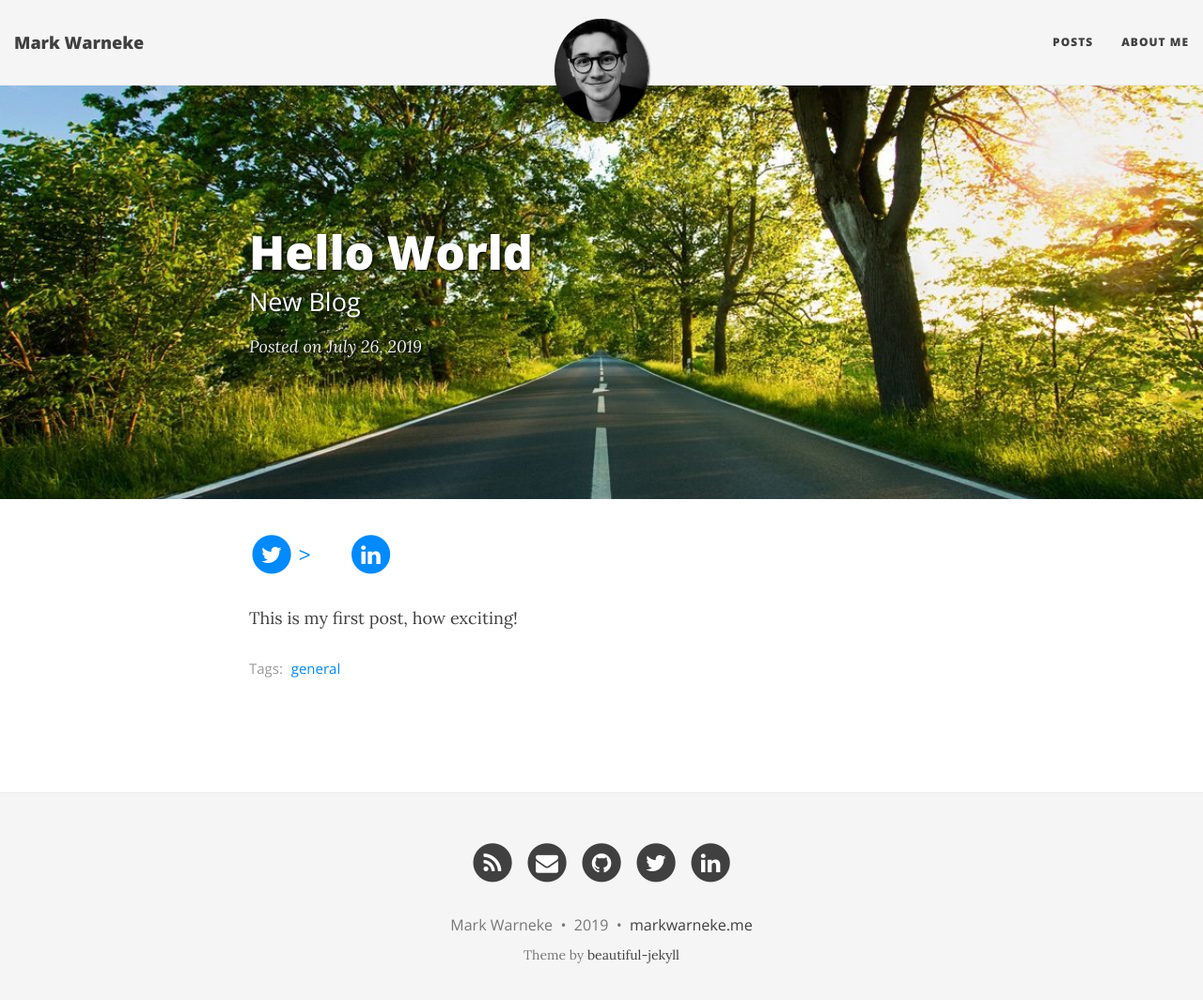
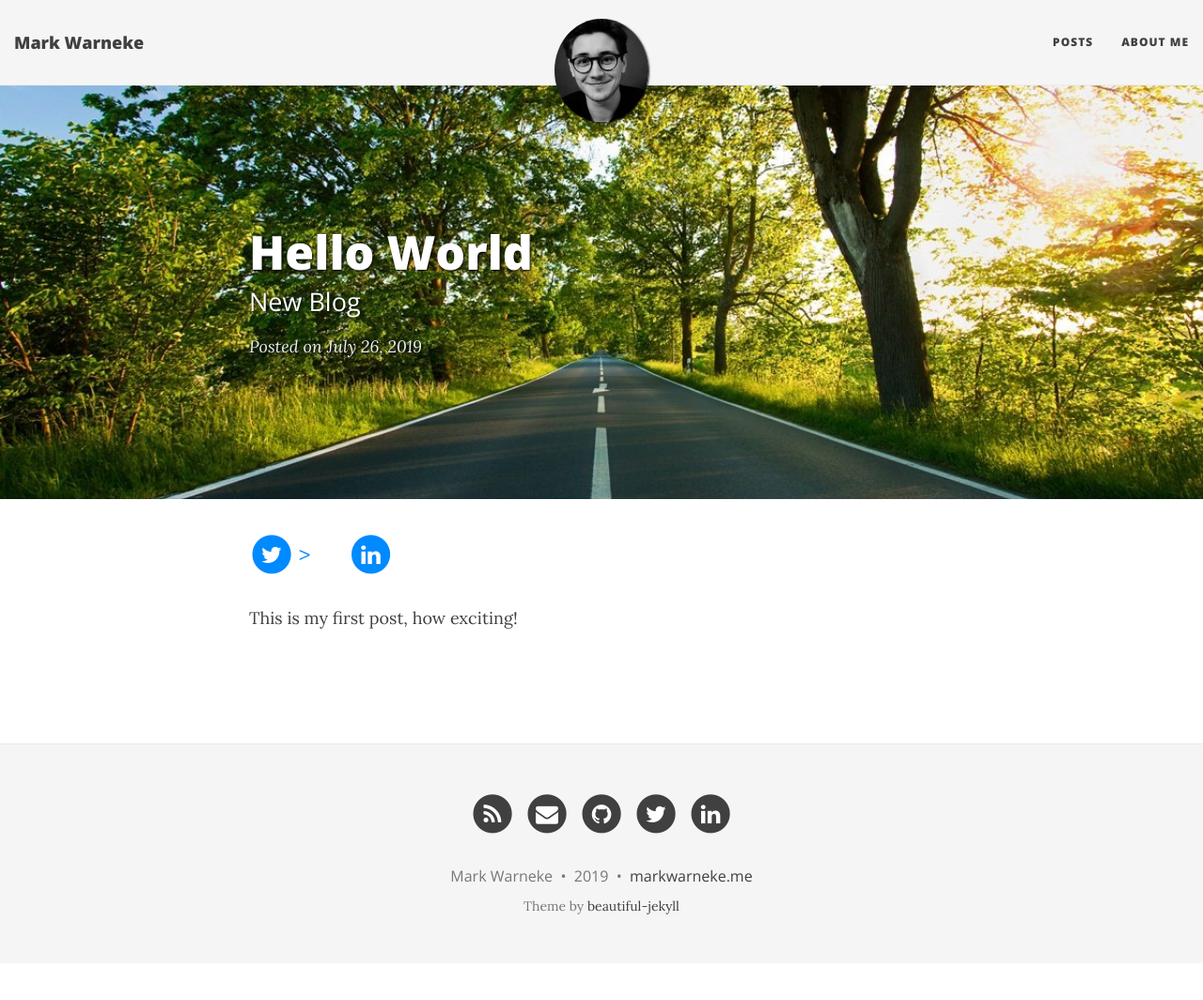
Before and after one commit to MarkWarneke/markwarneke.github.io, a Jekyll site: the page built from _posts/2019-07-26-hello-world.md, in a window 1280 px wide and 1077 px high. Shown: the top 1064 px of the window at 94% size. Built offline with Jekyll 4.4.1, drawn with Linux system fonts in a browser that asks for light colours; nearby versions of some CDN libraries; comment, search, counter and statistics services are not loaded.

Commit message:
try to move tags

```diff
--- a/_includes/header.html
+++ b/_includes/header.html
@@ -4,18 +4,9 @@
 
 {% if page.bigimg %}
 <div id="header-big-imgs" data-num-img={% if page.bigimg.first %}{{ page.bigimg.size }}{% else %}1{% endif %}
-    {% for bigimg in page.bigimg %}
-	  {% assign imgnum = forloop.index %}
-	  {% for imginfo in bigimg %}
-	    {% if imginfo[0] %}
-		  data-img-src-{{ imgnum }}="{{ imginfo[0] | relative_url }}"
-		  data-img-desc-{{ imgnum }}="{{ imginfo[1] }}"
-		{% else %}
-		  data-img-src-{{ imgnum }}="{{ imginfo | relative_url }}"
-		{% endif %}
-	  {% endfor %}
-    {% endfor %}
-  ></div>
+  {% for bigimg in page.bigimg %} {% assign imgnum = forloop.index %} {% for imginfo in bigimg %} {% if imginfo[0] %}
+  data-img-src-{{ imgnum }}="{{ imginfo[0] | relative_url }}" data-img-desc-{{ imgnum }}="{{ imginfo[1] }}" {% else %}
+  data-img-src-{{ imgnum }}="{{ imginfo | relative_url }}" {% endif %} {% endfor %} {% endfor %}></div>
 {% endif %}
 
 <header class="header-section {% if page.bigimg %}has-img{% endif %}">
@@ -25,7 +16,7 @@
       <div class="row">
         <div class="col-lg-8 col-lg-offset-2 col-md-10 col-md-offset-1">
           <div class="{{ include.type }}-heading">
-          <h1>{% if page.title %}{{ page.title }}{% else %}<br/>{% endif %}</h1>
+            <h1>{% if page.title %}{{ page.title }}{% else %}<br />{% endif %}</h1>
             {% if page.subtitle %}
             {% if include.type == "page" %}
             <hr class="small">
@@ -50,7 +41,7 @@
       <div class="row">
         <div class="col-lg-8 col-lg-offset-2 col-md-10 col-md-offset-1">
           <div class="{{ include.type }}-heading">
-          <h1>{% if page.title %}{{ page.title }}{% else %}<br/>{% endif %}</h1>
+            <h1>{% if page.title %}{{ page.title }}{% else %}<br />{% endif %}</h1>
             {% if page.subtitle %}
             {% if include.type == "page" %}
             <hr class="small">
@@ -63,6 +54,20 @@
             {% if include.type == "post" %}
             <span class="post-meta">Posted on {{ page.date | date: "%B %-d, %Y" }}</span>
             {% endif %}
+
+            {% if page.tags.size > 0 %}
+            <div class="blog-tags">
+              Tags:
+              {% if site.link-tags %}
+              {% for tag in page.tags %}
+              <a href="{{ '/tags' | relative_url }}#{{- tag -}}">{{- tag -}}</a>
+              {% endfor %}
+              {% else %}
+              {{ page.tags | join: ", " }}
+              {% endif %}
+            </div>
+            {% endif %}
+
           </div>
         </div>
       </div>
--- a/_layouts/post.html
+++ b/_layouts/post.html
@@ -43,19 +43,6 @@
         {{ content }}
       </article>
 
-      {% if page.tags.size > 0 %}
-      <div class="blog-tags">
-        Tags:
-        {% if site.link-tags %}
-        {% for tag in page.tags %}
-        <a href="{{ '/tags' | relative_url }}#{{- tag -}}">{{- tag -}}</a>
-        {% endfor %}
-        {% else %}
-        {{ page.tags | join: ", " }}
-        {% endif %}
-      </div>
-      {% endif %}
-
       <ul class="pager blog-pager">
         {% if page.previous.url %}
         <li class="previous">
```
Lines whose indentation alone changed are shown as unchanged.
